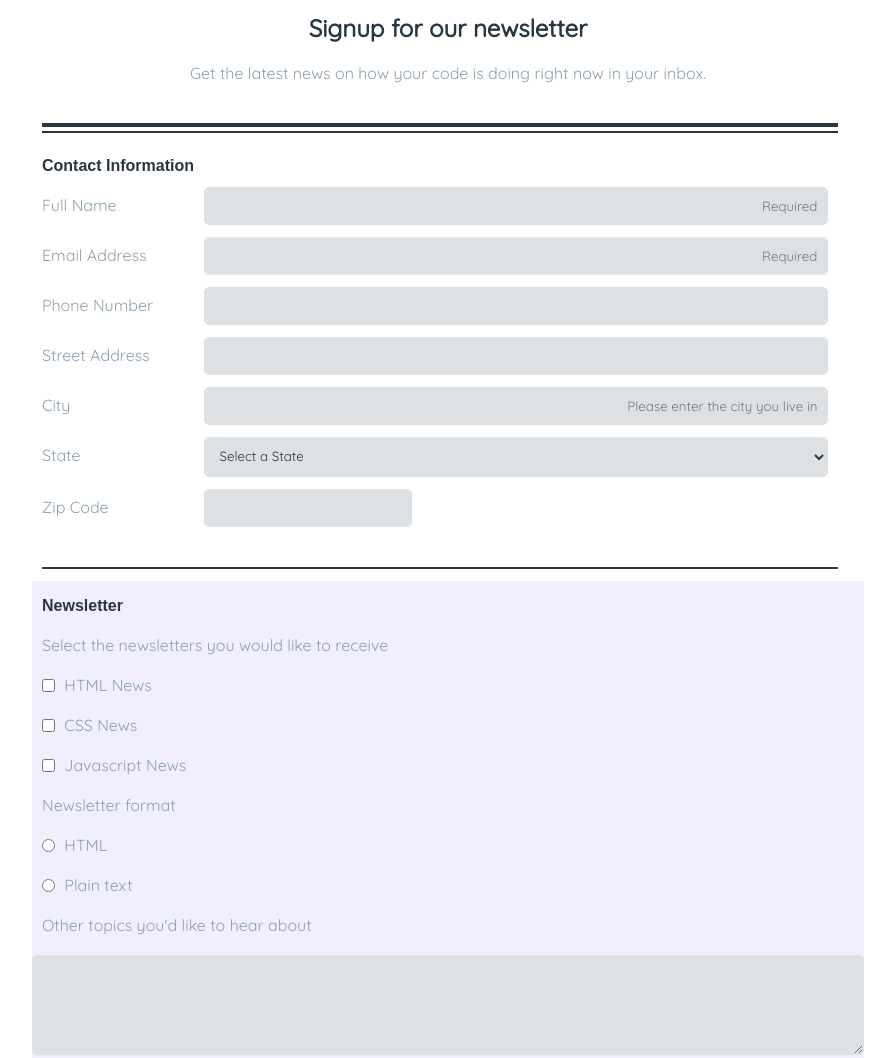
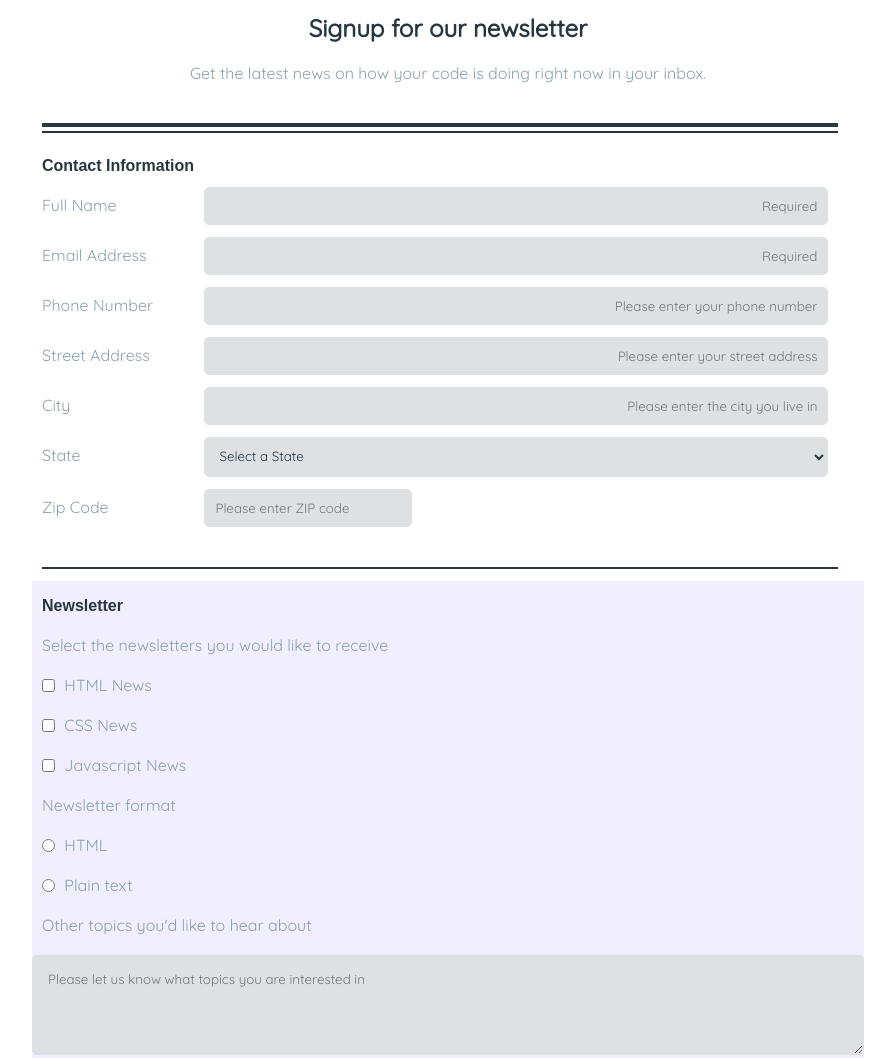
Before and after one commit to kpasciullo/TechDegree-Project03, a plain HTML site: page index.html in a window 1280 px wide. Shown: the part 145-1203 px from the top of the page, without its empty margins (192-1087 px from the left). Drawn offline with Linux system fonts and the light colour scheme.

Commit message:
added placeholder text and styles

```diff
--- a/css/styles.css
+++ b/css/styles.css
@@ -93,6 +93,11 @@ fieldset > input, select {
     width: 50%;
 }
 
+#zip::placeholder,
+#topics::placeholder {
+    text-align: left;
+}
+
 .newsletter-info::before {
     content: "";
     display: inline-block;
@@ -150,6 +155,8 @@ fieldset > input, select {
     background-color: rgb(241, 238, 253);
  }
 
+
+
  legend {
      width: 99%;
  }
--- a/index.html
+++ b/index.html
@@ -26,10 +26,10 @@
             <input type="email" id="email" name="user-email" placeholder="Required" required>
             <br>
             <label for="phone">Phone Number</label>
-            <input type="tel" id="phone" name="user-phone">
+            <input type="tel" id="phone" name="user-phone" placeholder="Please enter your phone number">
             <br>
             <label for="address">Street Address</label>
-            <input type="text" id="address" name="user-address">
+            <input type="text" id="address" name="user-address" placeholder="Please enter your street address">
             <br>
             <label for="city">City</label>
             <input type="text" id="city" name="user-city" placeholder="Please enter the city you live in">
@@ -91,7 +91,7 @@
               </select>
             <br>
             <label for="zip">Zip Code</label>
-            <input type="text" id="zip" name="user-zip">
+            <input type="text" id="zip" name="user-zip" placeholder="Please enter ZIP code">
             <br>
         </fieldset>
         <fieldset class="second-section">
@@ -110,7 +110,7 @@
         <label for="plain-text"><input type="radio" id="plain-text" name="format">
         Plain text</label>
         <label for="topics">Other topics you'd like to hear about</label>
-        <textarea id="topics" name="topics"></textarea>
+        <textarea id="topics" name="topics" placeholder="Please let us know what topics you are interested in"></textarea>
         <button type="submit">Sign Up</button>
     </fieldset>
     </form>
```
